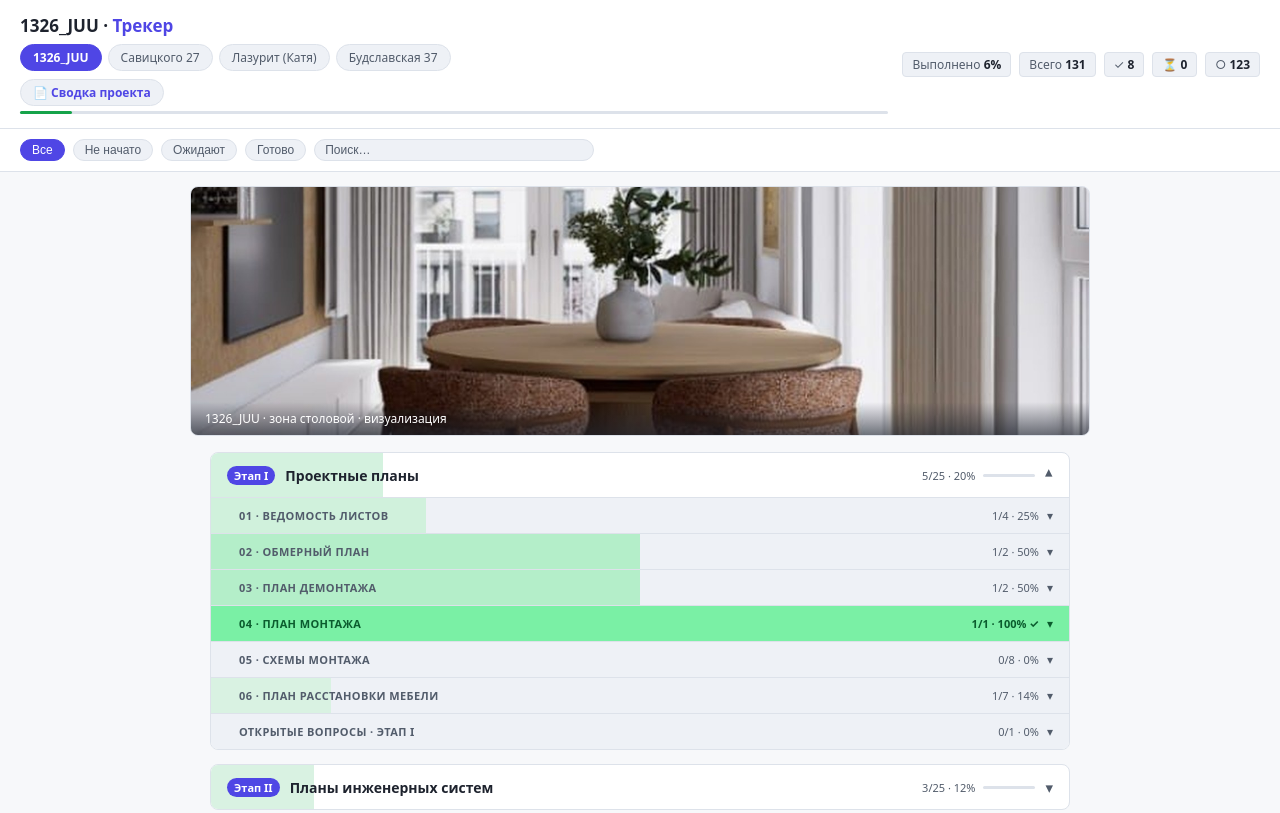
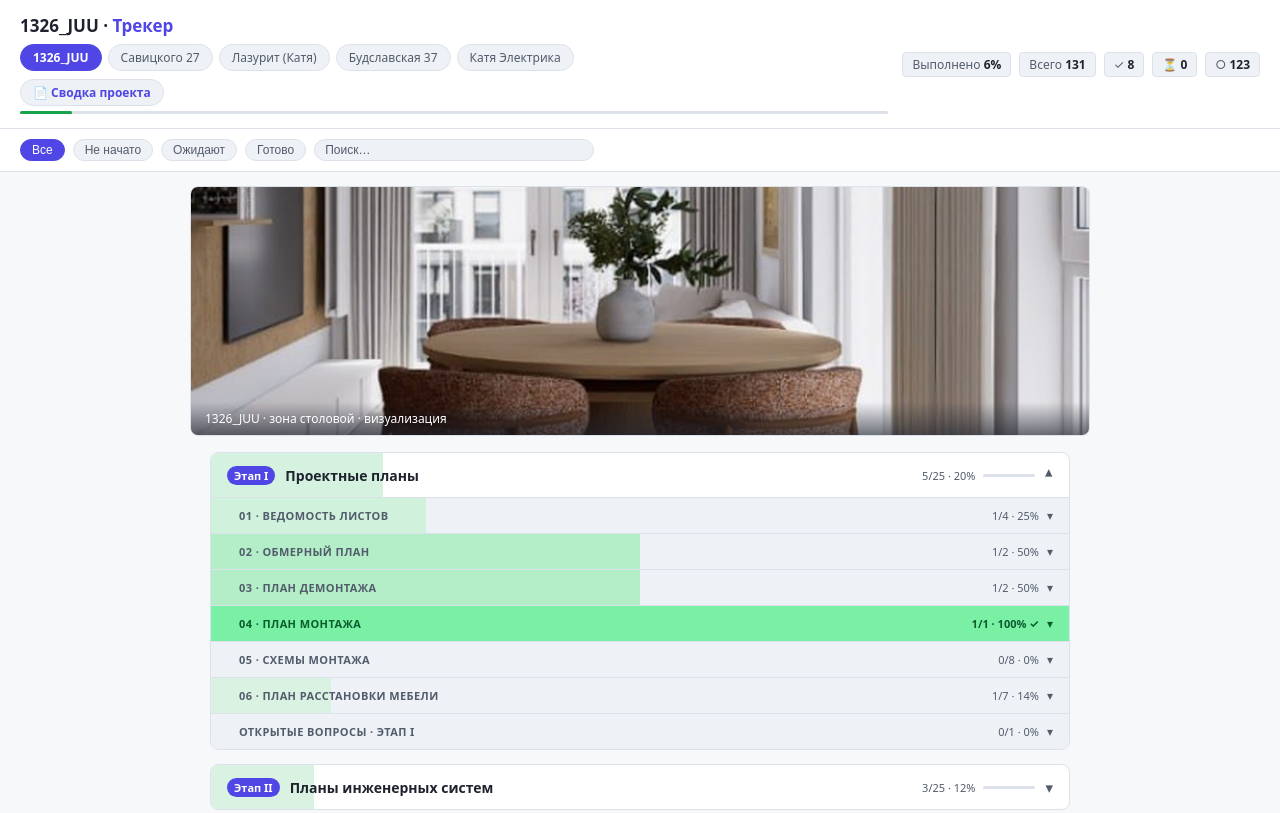
Before and after one commit to art19323/1326-juu-tracker, a plain HTML site: page index.html in a window 1280 px wide. Shown: the top 813 px of the page. Drawn offline with Linux system fonts and the light colour scheme; no server answers.

Commit message:
add project chip: Катя Электрика

```diff
--- a/index.html
+++ b/index.html
@@ -152,6 +152,7 @@ main{padding:16px 20px;max-width:900px;margin:0 auto;display:flex;flex-direction
       <a class="proj" href="savitskogo/">Савицкого 27</a>
       <a class="proj" href="lazurit/">Лазурит (Катя)</a>
       <a class="proj" href="budslavskaya37/">Будславская 37</a>
+      <a class="proj" href="katya-elektrika/">Катя Электрика</a>
     </nav>
     <div class="viewnav"><a class="viewlink" href="summary/">📄 Сводка проекта</a></div>
     <div class="progress-bar"><div class="progress-fill" id="main-bar"></div></div>
```
